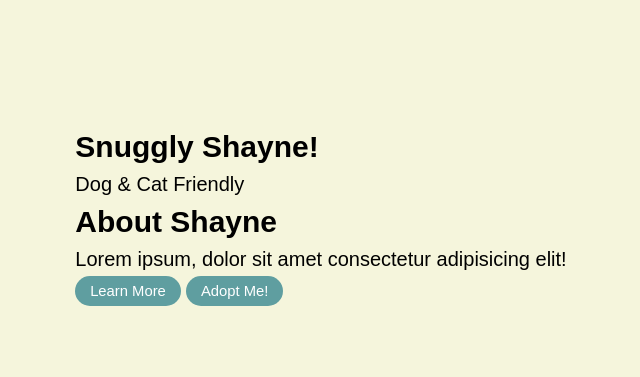
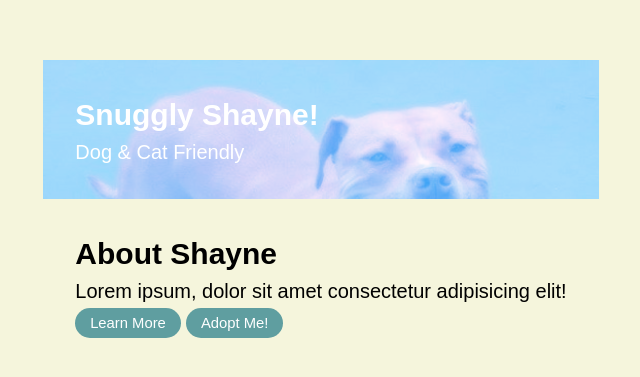
Before and after one commit to Mitilis2/Flexbox-practice, a plain HTML site: page index.html in a window 1280 px wide. Shown: the part 185-562 px from the top of the page, without its empty margins (319-959 px from the left). Drawn offline with Linux system fonts and the light colour scheme.

Commit message:
add img folder and minor edits to css

```diff
--- a/style.css
+++ b/style.css
@@ -63,18 +63,18 @@ select {
 }
 
 @media (min-width: 40em) {
-  .profile-card {
+  .card {
     flex-direction: row;
   }
 }
 
-.card__header,
-.card__body {
+.header,
+.body {
   padding: 2rem;
 }
 
-.card__header {
-  background-image: url("../img/flexible-joe.jpg");
+.header {
+  background-image: url("/img/shayne.jpg");
   background-color: lightskyblue;
   background-blend-mode: overlay;
   background-size: cover;
```
Also changed, not shown: img/shayne.jpg (added).
